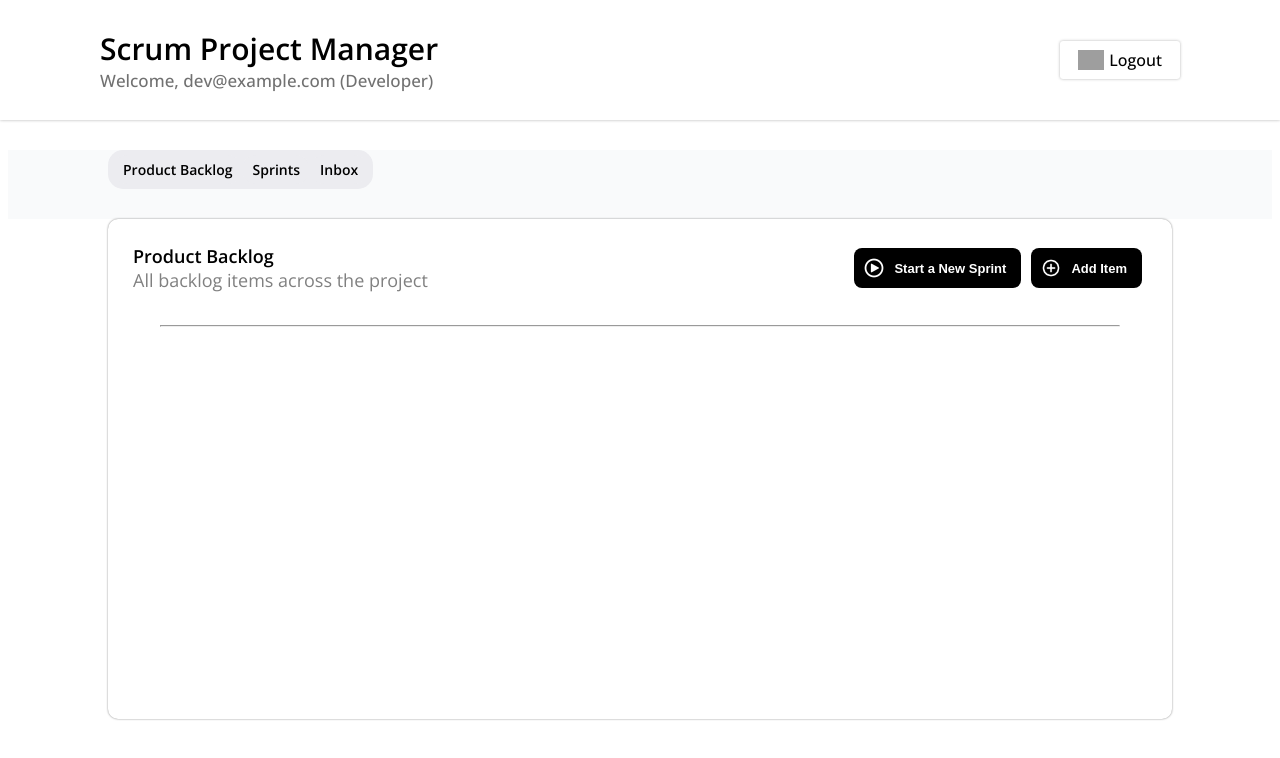
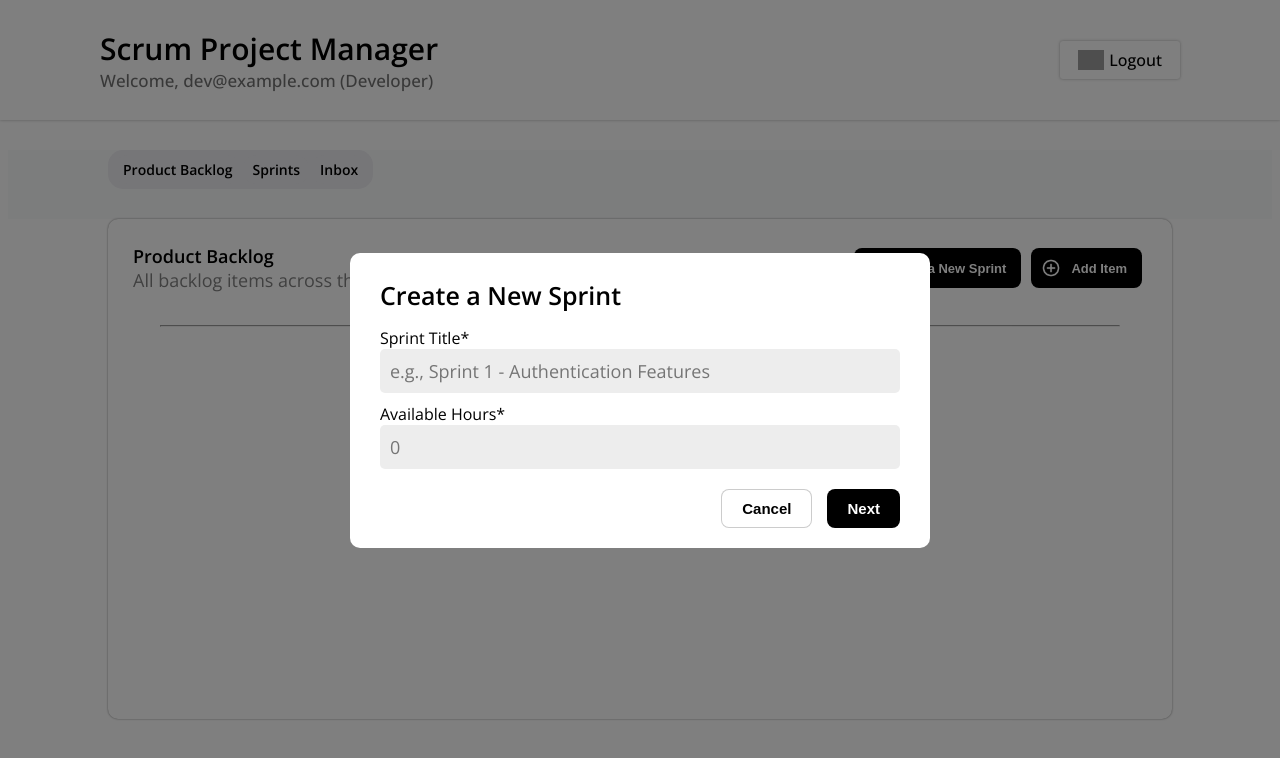
Before and after one commit to xena-p/CPS406, a React (Vite) app in the folder frontend/: page /dashboard in a window 1280 px wide. Both pictures are taken after a click on the button "Start a New Sprint". Shown: the top 758 px of the page. Built offline with nearby package versions, Linux system fonts and the light colour scheme; grey boxes are pictures that could not be loaded.

Commit message:
Add new sprint and new product backlog item modals

```diff
--- /dev/null
+++ b/frontend/src/components/AddItemModal.tsx
@@ -0,0 +1,56 @@
+import './styles/AddItemModal.css'
+type AddItemModalProps = {
+  setIsNewItemOpen: (value: boolean) => void;
+}
+
+function AddItemModal({ setIsNewItemOpen }: AddItemModalProps){
+  return(
+    <div className="overlay">
+      <div className="modal">
+        <h1 className="modal-title">Add New Backlog Item</h1>
+        <p className="property-prompt">Title*</p>
+        <input id="title-input" />
+        <p className="property-prompt">Status</p>
+        <button id="status-input">Planned</button>
+        <p className="property-prompt">Requirements</p>
+        <textarea id="requirements-input"/>
+        <p className="property-prompt">Story</p>
+        <input id="story-input" />
+
+        <div className="dropdown-properties-div">
+          <div className="priority-property">
+            <p className="priority-input-text">Priority</p>
+            <button id="priority-input">High</button>
+          </div>
+
+          <div className="estimate-property">
+            <p className="estimate-input-text">Estimate</p>
+            <input type="number" id="estimate-input" />
+          </div>
+
+          <div className="risk-property">
+            <p className="risk-input-text">Risk</p>
+            <button id="risk-input">High</button>
+          </div>
+
+        </div>
+
+        <div className="add-item-options">
+          <button
+            id="cancel-add-item-btn"
+            onClick={() => setIsNewItemOpen(false)}
+          >Cancel</button>
+
+            <button
+            id="confirm-add-item-btn"
+            onClick={() => setIsNewItemOpen(false)}
+          >Add Item</button>
+        </div>
+
+
+      </div>
+    </div>
+  );
+}
+
+export default AddItemModal;
--- a/frontend/src/components/LoginForm.tsx
+++ b/frontend/src/components/LoginForm.tsx
@@ -32,7 +32,7 @@ function LoginForm(){
         <p className="input-prompt">Password</p>
         <input
           type="password"
-          className="password"
+          className="password-input"
           placeholder="Enter your password"
           onChange={(e) => setPassword(e.target.value)}
         />
--- /dev/null
+++ b/frontend/src/components/NewSprintModal.tsx
@@ -0,0 +1,34 @@
+import "./styles/NewSprintModal.css"
+type NewSprintModalProps ={
+  setIsNewSprintOpen: (value: boolean) => void;
+}
+
+function NewSprintModal({ setIsNewSprintOpen }: NewSprintModalProps){
+  return(
+    <div className="overlay">
+      <div className="modal">
+        <h1>Create a New Sprint</h1>
+        <p className="property-prompt">Sprint Title*</p>
+        <input id="sprint-title-input" placeholder="e.g., Sprint 1 - Authentication Features" />
+        <p className="property-prompt">Available Hours*</p>
+        <input type="number" id="available-hours-input" placeholder="0" />
+
+
+        <div className="new-sprint-options">
+          <button
+            id="cancel-new-sprint-btn"
+            onClick={() => setIsNewSprintOpen(false)}
+          >Cancel</button>
+
+          <button
+            id="next-new-sprint-btn"
+            onClick={() => setIsNewSprintOpen(false)}
+          >Next</button>
+        </div>
+
+      </div>
+    </div>
+  );
+}
+
+export default NewSprintModal;
--- a/frontend/src/components/ProductBacklog.tsx
+++ b/frontend/src/components/ProductBacklog.tsx
@@ -1,8 +1,16 @@
 import './styles/ProductBacklog.css'
 import newSprintIcon from '../assets/new-sprint-icon.png'
 import addItemIcon from '../assets/add-item-icon.png'
+import { useState } from 'react'
+import AddItemModal from './AddItemModal.tsx'
+import NewSprintModal from "./NewSprintModal.tsx"
+
+
 
 function ProductBacklog(){
+  const [ isNewItemOpen, setIsNewItemOpen ] = useState(false);
+  const [ isNewSprintOpen, setIsNewSprintOpen ] = useState(false);
+
   return(
     <div className="prod-log-div">
       <div className="prod-log-header">
@@ -12,11 +20,11 @@ function ProductBacklog(){
         </div>
 
         <div className="prod-log-buttons">
-          <button className="new-sprint-btn">
+          <button onClick={() => setIsNewSprintOpen(true)}className="new-sprint-btn">
             <img className="new-sprint-icon" src={newSprintIcon} />
             Start a New Sprint
           </button>
-          <button className="add-item-btn">
+          <button onClick={() => setIsNewItemOpen(true)}className="add-item-btn">
             <img className="add-item-icon" src={addItemIcon} />
             Add Item
           </button>
@@ -26,6 +34,14 @@ function ProductBacklog(){
 
       <div className="prod-log-table">
       </div>
+
+      {isNewItemOpen && (
+        <AddItemModal setIsNewItemOpen={setIsNewItemOpen} />
+      )}
+
+      {isNewSprintOpen && (
+        <NewSprintModal setIsNewSprintOpen={setIsNewSprintOpen} />
+      )}
     </div>
   );
 }
--- /dev/null
+++ b/frontend/src/components/styles/AddItemModal.css
@@ -0,0 +1,114 @@
+.overlay{
+  position: fixed;
+  inset: 0;
+  z-index: 100;
+  display: flex;
+  justify-content: center;
+  align-items: center;
+  background-color: rgba(0, 0, 0, 0.5);
+}
+
+.modal{
+  position: fixed;
+  z-index: 101;
+  border-radius: 10px;
+  background-color: white;
+  display: flex;
+  flex-direction: column;
+  padding: 20px;
+}
+
+.property-prompt{
+  margin-top: 10px;
+}
+
+#title-input,
+#status-input,
+#story-input,
+#requirements-input{
+  font-size: 18px;
+  font-family: "Open Sans";
+  border-radius: 5px;
+  border: none;
+  background-color: rgb(237, 237, 237);
+  padding: 10px;
+  width: 500px;
+}
+
+#requirements-input,
+#story-input{
+  line-height: 1.5;
+  height: 70px;
+}
+
+#status-input{
+  font-size: 15px;
+  padding: 10px 15px;
+  width: 520px;
+  height: 44px;
+
+  text-align: left;
+}
+
+.dropdown-properties-div{
+  display: flex;
+  margin-top: 10px;
+  gap: 20px;
+  margin-bottom: 20px;
+}
+
+.priority-property,
+.estimate-property,
+.risk-property{
+  flex: 1;
+}
+
+#priority-input,
+#risk-input{
+  width: 100%;
+  border: none;
+  font-family: "Open Sans";
+  border-radius: 5px;
+  font-size: 15px;
+  text-align: left;
+  padding: 10px 15px;
+}
+
+#estimate-input{
+  height: 28px;
+  border: none;
+  border-radius: 5px;
+  padding: 6px 15px;
+  background-color: rgb(237, 237, 237);
+  font-family: "Open Sans";
+}
+
+.add-item-options{
+  align-self: end;
+
+  display: flex;
+  gap: 15px;
+  margin-top: 20px;
+}
+
+#confirm-add-item-btn{
+  border-radius: 8px;
+  background-color: black;
+  color: white;
+  font-size: 15px;
+  font-weight: 600;
+  border: none;
+  padding: 10px 20px;
+  cursor: pointer;
+}
+
+#cancel-add-item-btn{
+  border-radius: 8px;
+  background-color: white;
+  color: black;
+  font-size: 15px;
+  font-weight: 600;
+  border: 1px solid rgba(0, 0, 0, 0.2);
+  padding: 10px 20px;
+  cursor: pointer;
+}
--- a/frontend/src/components/styles/LoginForm.css
+++ b/frontend/src/components/styles/LoginForm.css
@@ -35,7 +35,8 @@ h2{
   font-weight: 500;
 }
 
-input{
+.email-input,
+.password-input{
   font-size: 18px;
   font-family: "Open Sans";
   border-radius: 5px;
--- /dev/null
+++ b/frontend/src/components/styles/NewSprintModal.css
@@ -0,0 +1,64 @@
+.overlay{
+  position: fixed;
+  inset: 0;
+  z-index: 100;
+  display: flex;
+  justify-content: center;
+  align-items: center;
+  background-color: rgba(0, 0, 0, 0.5);
+}
+
+.modal{
+  position: fixed;
+  z-index: 101;
+  border-radius: 10px;
+  background-color: white;
+  display: flex;
+  flex-direction: column;
+  padding: 20px 30px;
+}
+
+.property-prompt{
+  margin-top: 10px;
+}
+
+#sprint-title-input,
+#available-hours-input{
+  font-size: 18px;
+  font-family: "Open Sans";
+  border-radius: 5px;
+  border: none;
+  background-color: rgb(237, 237, 237);
+  padding: 10px;
+  width: 500px;
+}
+
+.new-sprint-options{
+  align-self: end;
+
+  display: flex;
+  gap: 15px;
+  margin-top: 20px;
+}
+
+#next-new-sprint-btn{
+  border-radius: 8px;
+  background-color: black;
+  color: white;
+  font-size: 15px;
+  font-weight: 600;
+  border: none;
+  padding: 10px 20px;
+  cursor: pointer;
+}
+
+#cancel-new-sprint-btn{
+  border-radius: 8px;
+  background-color: white;
+  color: black;
+  font-size: 15px;
+  font-weight: 600;
+  border: 1px solid rgba(0, 0, 0, 0.2);
+  padding: 10px 20px;
+  cursor: pointer;
+}
```
Also changed, not shown: frontend/src/components/styles/ProductBacklog.css (line endings or trailing spaces).
